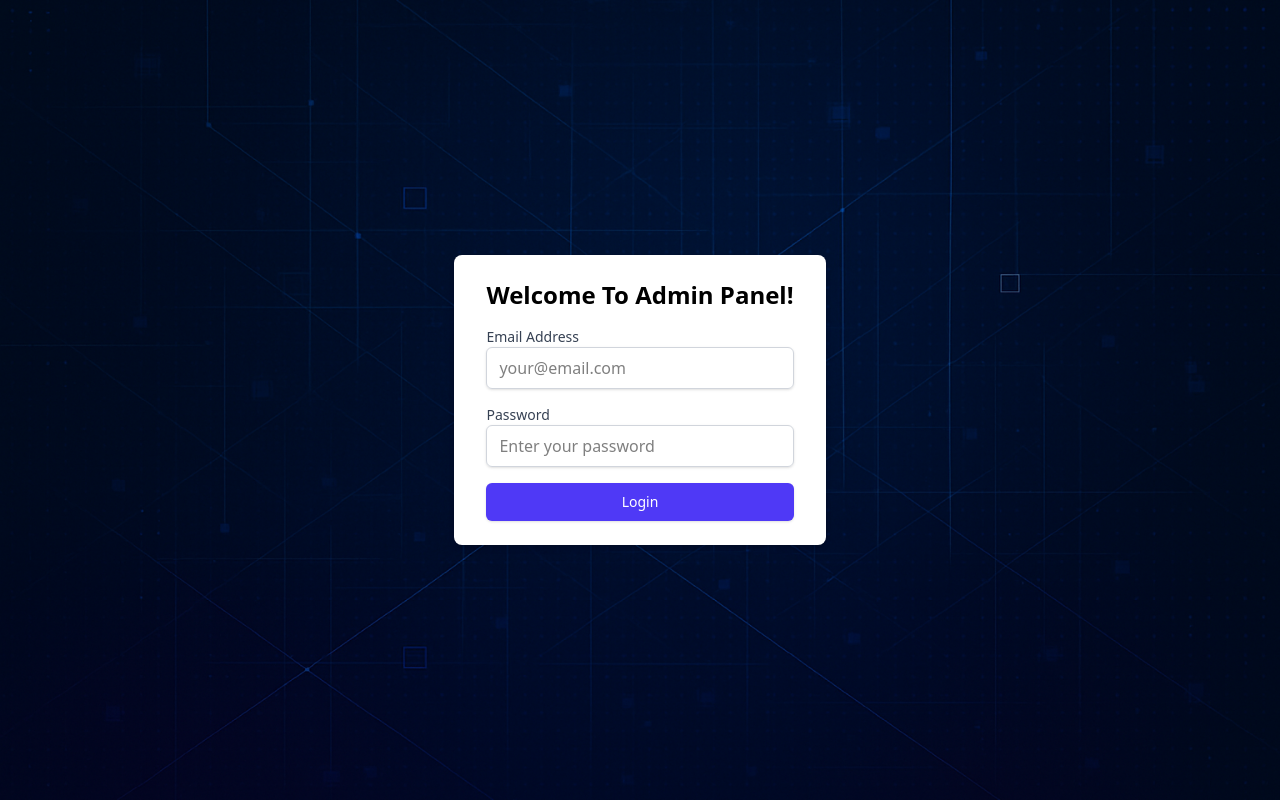
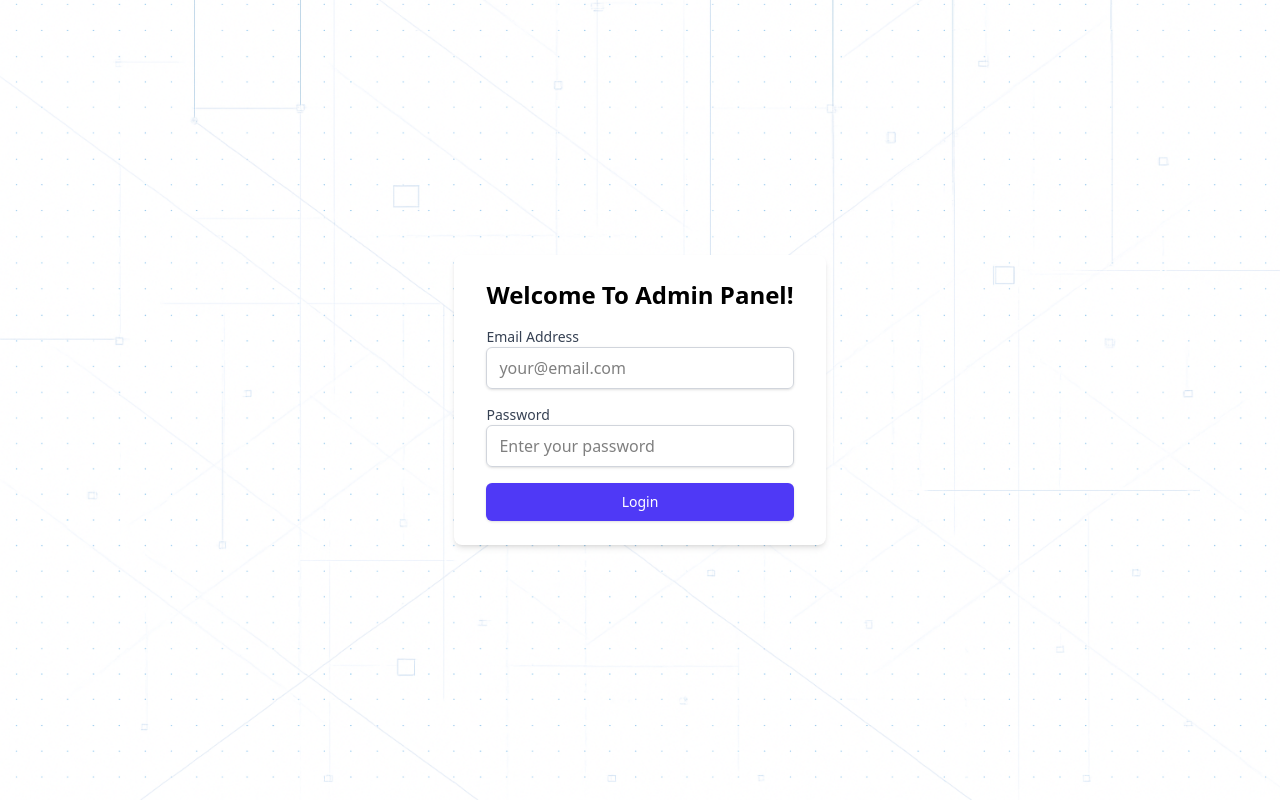
Before and after one commit to DanielVKrastev/portfolio-developer, a React (Vite) app in the folder portfolio/: page /admin/login in a window 1280 px wide. Built offline with nearby package versions, Linux system fonts and the light colour scheme.

Commit message:
Light theme background login page

```diff
--- a/portfolio/src/components/admin/login/Login.jsx
+++ b/portfolio/src/components/admin/login/Login.jsx
@@ -32,7 +32,7 @@
     }
     return (
         <>
-            <div className="min-h-screen flex items-center justify-center w-full bg-center bg-no-repeat bg-cover bg-[url('/images/background.png')] bg-gradient bg-blend-multipl">
+            <div className="min-h-screen flex items-center justify-center w-full bg-center bg-no-repeat bg-cover bg-[url('/images/background_light.png')] dark:bg-[url('/images/background.png')] bg-gradient bg-blend-multipl">
                 <div className="bg-white shadow-md rounded-lg px-8 py-6 max-w-md">
                     <h1 className="text-2xl font-bold text-center mb-4">
                         Welcome To Admin Panel!
```
